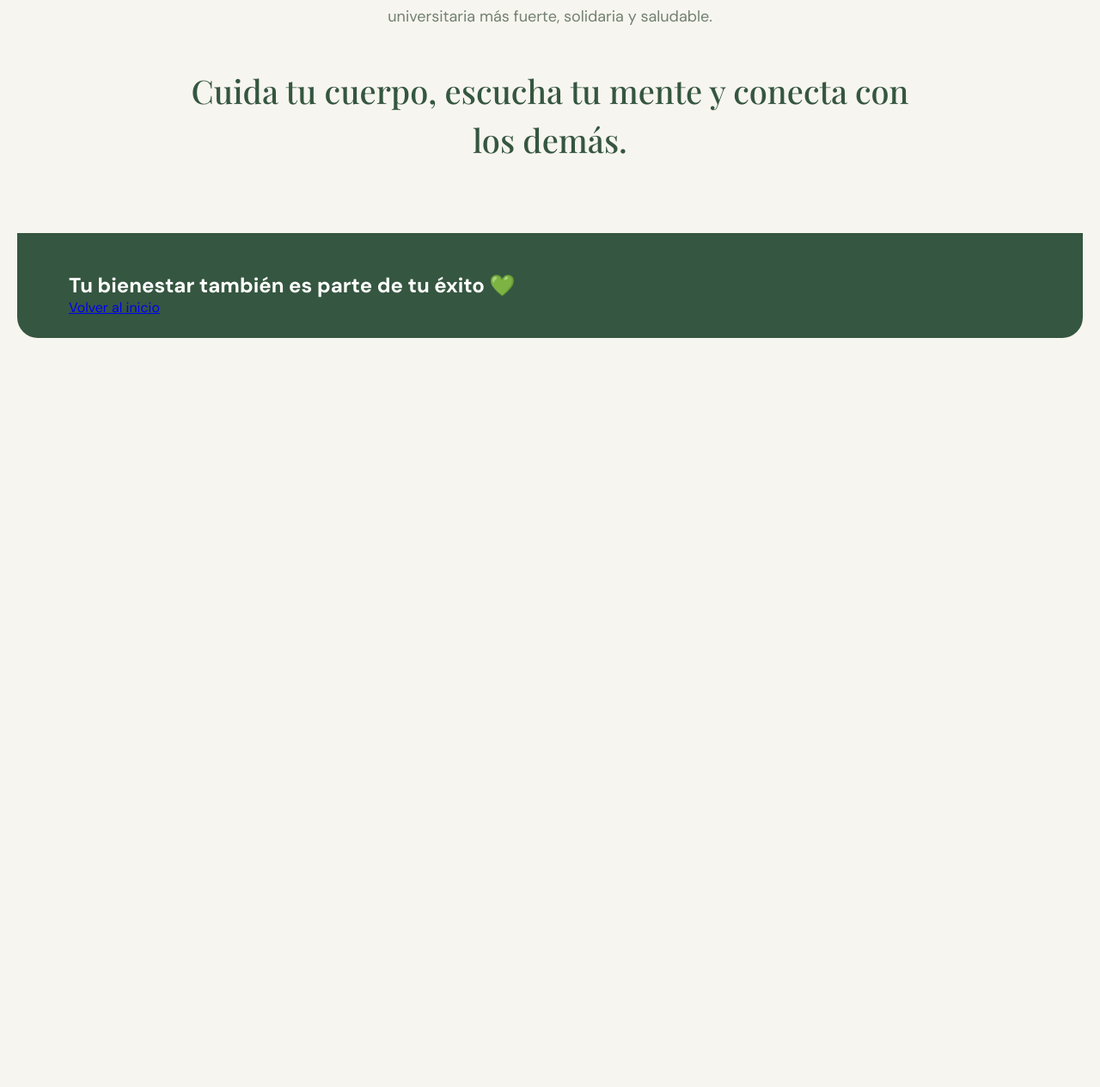
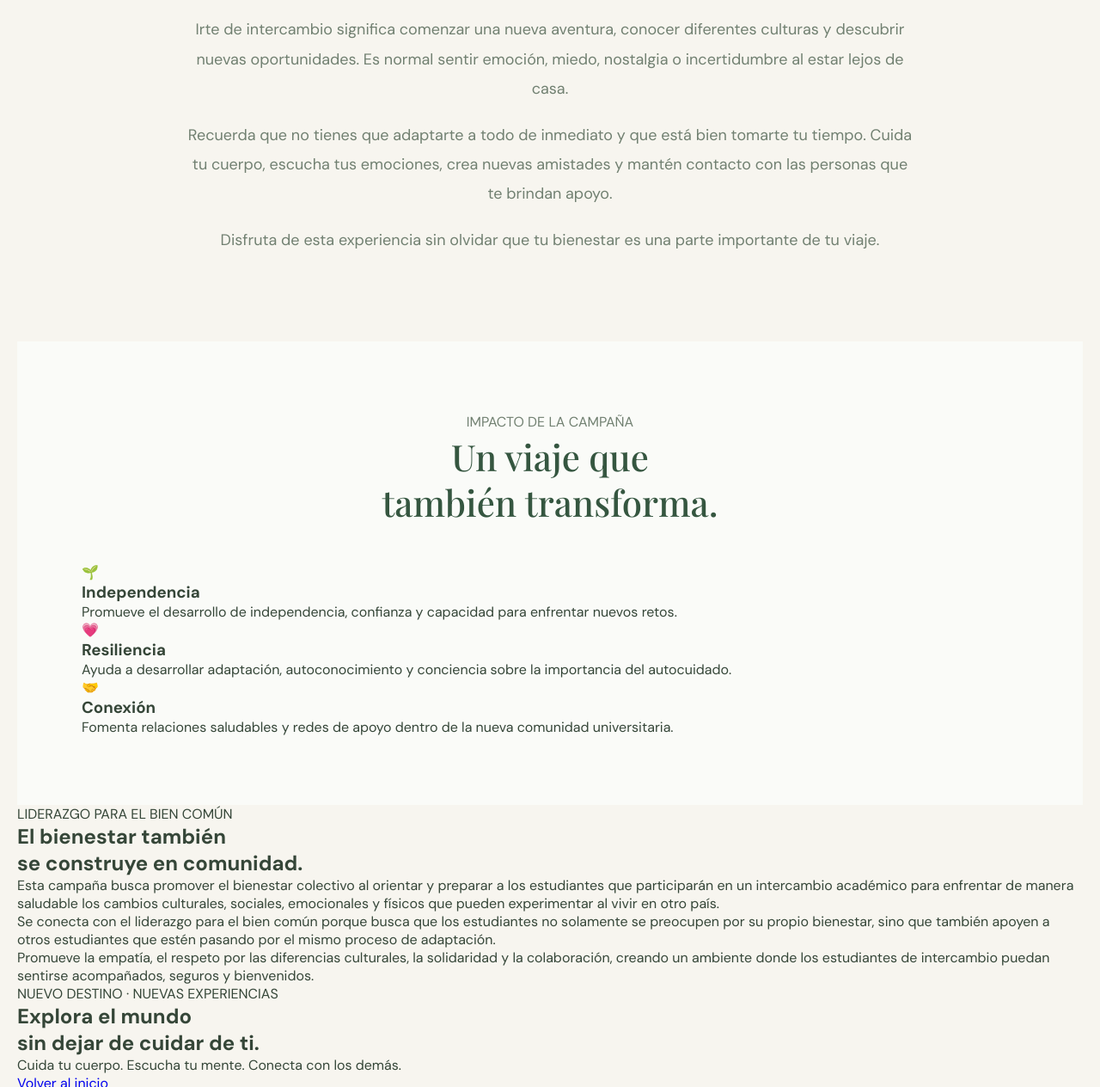
Before and after one commit to ColonShansika/presentacion-liderazgo, a plain HTML site: page mensaje.html in a window 1280 px wide. Shown: the part 842-2106 px from the top of the page at 86% size. Before the commit the page ends 1255 px from the top, so only its background shows below. Drawn offline with nearby package versions, Linux system fonts and the light colour scheme.

Commit message:
Update mensaje.html

```diff
--- a/mensaje.html
+++ b/mensaje.html
@@ -4,67 +4,156 @@
 <head>
     <meta charset="UTF-8">
     <meta name="viewport" content="width=device-width, initial-scale=1.0">
-    <title>Breathe Wellness | Mensaje Final</title>
+    <title>Tu Bienestar Viaja Contigo | Breathe Wellness</title>
     <link rel="stylesheet" href="style.css">
 </head>
 <body>
 
-<div class="website">
-
 <header class="navbar">
-        <h1 class="logo">Breathe Wellness</h1>
+    <a href="index.html" class="logo">Breathe <span>Wellness</span></a>
 
     <nav>
-            <a href="index.html">Home</a>
+        <a href="index.html">Inicio</a>
         <a href="bienestar.html">Bienestar</a>
         <a href="fisico.html">Físico</a>
-            <a href="emocional.html">Emocional y Social</a>
+        <a href="emocional.html">Emocional y social</a>
         <a href="mensaje.html">Mensaje</a>
     </nav>
 </header>
 
 <section class="page-hero">
-        <p class="subtitle">UN MENSAJE PARA TI</p>
-        <h2>Tu bienestar también importa</h2>
+    <p class="tag">TU BIENESTAR VIAJA CONTIGO</p>
+    <h1>Disfruta tu viaje,<br><span>cuida de ti.</span></h1>
+
+    <p>
+        Una nueva aventura también es una oportunidad para conocerte,
+        crecer y aprender a cuidar de ti de nuevas maneras.
+    </p>
 </section>
 
-    <section class="message-card">
+<section class="message-section">
+    <div class="message-card">
+        <p class="tag">UN MENSAJE PARA TI</p>
 
-        <div class="message-icon">🌿</div>
+        <h2>Tu bienestar<br>también importa.</h2>
 
         <p>
-            No tienes que tener todo resuelto para comenzar tu camino universitario.
-            Está bien sentir estrés, cansancio o necesitar ayuda.
+            Irte de intercambio significa comenzar una nueva aventura,
+            conocer diferentes culturas y descubrir nuevas oportunidades.
+            Es normal sentir emoción, miedo, nostalgia o incertidumbre
+            al estar lejos de casa.
         </p>
 
         <p>
-            Recuerda que tu bienestar físico, emocional y social también
-            merece atención.
+            Recuerda que no tienes que adaptarte a todo de inmediato
+            y que está bien tomarte tu tiempo. Cuida tu cuerpo,
+            escucha tus emociones, crea nuevas amistades y mantén
+            contacto con las personas que te brindan apoyo.
         </p>
 
         <p>
-            Cuidarte no significa ser egoísta; significa reconocer tu valor
-            y permitirte crecer de manera saludable.
+            Disfruta de esta experiencia sin olvidar que tu bienestar
+            es una parte importante de tu viaje.
+        </p>
+    </div>
+</section>
+
+<section class="wellness-section">
+    <div class="section-heading">
+        <p class="tag">IMPACTO DE LA CAMPAÑA</p>
+        <h2>Un viaje que<br>también transforma.</h2>
+    </div>
+
+    <div class="cards">
+
+        <div class="card physical-card">
+            <div class="card-icon">🌱</div>
+            <h3>Independencia</h3>
+            <p>
+                Promueve el desarrollo de independencia, confianza
+                y capacidad para enfrentar nuevos retos.
+            </p>
+        </div>
+
+        <div class="card emotional-card">
+            <div class="card-icon">💗</div>
+            <h3>Resiliencia</h3>
+            <p>
+                Ayuda a desarrollar adaptación, autoconocimiento
+                y conciencia sobre la importancia del autocuidado.
+            </p>
+        </div>
+
+        <div class="card social-card">
+            <div class="card-icon">🤝</div>
+            <h3>Conexión</h3>
+            <p>
+                Fomenta relaciones saludables y redes de apoyo
+                dentro de la nueva comunidad universitaria.
+            </p>
+        </div>
+
+    </div>
+</section>
+
+<section class="ethics-section">
+    <div class="ethics-content">
+        <p class="tag">LIDERAZGO PARA EL BIEN COMÚN</p>
+
+        <h2>El bienestar también<br>se construye en comunidad.</h2>
+
+        <p>
+            Esta campaña busca promover el bienestar colectivo al orientar
+            y preparar a los estudiantes que participarán en un intercambio
+            académico para enfrentar de manera saludable los cambios
+            culturales, sociales, emocionales y físicos que pueden experimentar
+            al vivir en otro país.
         </p>
 
         <p>
-            Cuando aprendemos a cuidar de nosotros mismos y de los demás,
-            construimos una comunidad universitaria más fuerte, solidaria
-            y saludable.
+            Se conecta con el liderazgo para el bien común porque busca
+            que los estudiantes no solamente se preocupen por su propio
+            bienestar, sino que también apoyen a otros estudiantes que
+            estén pasando por el mismo proceso de adaptación.
         </p>
 
-        <h2>
-            Cuida tu cuerpo, escucha tu mente y conecta con los demás.
-        </h2>
-
+        <p>
+            Promueve la empatía, el respeto por las diferencias culturales,
+            la solidaridad y la colaboración, creando un ambiente donde
+            los estudiantes de intercambio puedan sentirse acompañados,
+            seguros y bienvenidos.
+        </p>
+    </div>
 </section>
 
-    <footer class="footer">
-        <h2>Tu bienestar también es parte de tu éxito 💚</h2>
-        <a href="index.html" class="button">Volver al inicio</a>
+<section class="final-banner">
+    <p class="tag">NUEVO DESTINO · NUEVAS EXPERIENCIAS</p>
+
+    <h2>Explora el mundo<br>
+    sin dejar de cuidar de ti.</h2>
+
+    <p>
+        Cuida tu cuerpo. Escucha tu mente.
+        Conecta con los demás.
+    </p>
+
+    <a href="index.html" class="btn">Volver al inicio</a>
+</section>
+
+<footer>
+    <h3>Breathe Wellness 🌿</h3>
+    <p>Un nuevo destino, el mismo bienestar.</p>
+
+    <div class="footer-links">
+        <a href="index.html">Inicio</a>
+        <a href="bienestar.html">Bienestar</a>
+        <a href="fisico.html">Físico</a>
+        <a href="emocional.html">Emocional y social</a>
+        <a href="mensaje.html">Mensaje</a>
+    </div>
+
+    <p class="copyright">© 2026 Campaña educativa de bienestar</p>
 </footer>
-
-</div>
 
 </body>
 </html>
```
Lines whose indentation alone changed are shown as unchanged.
